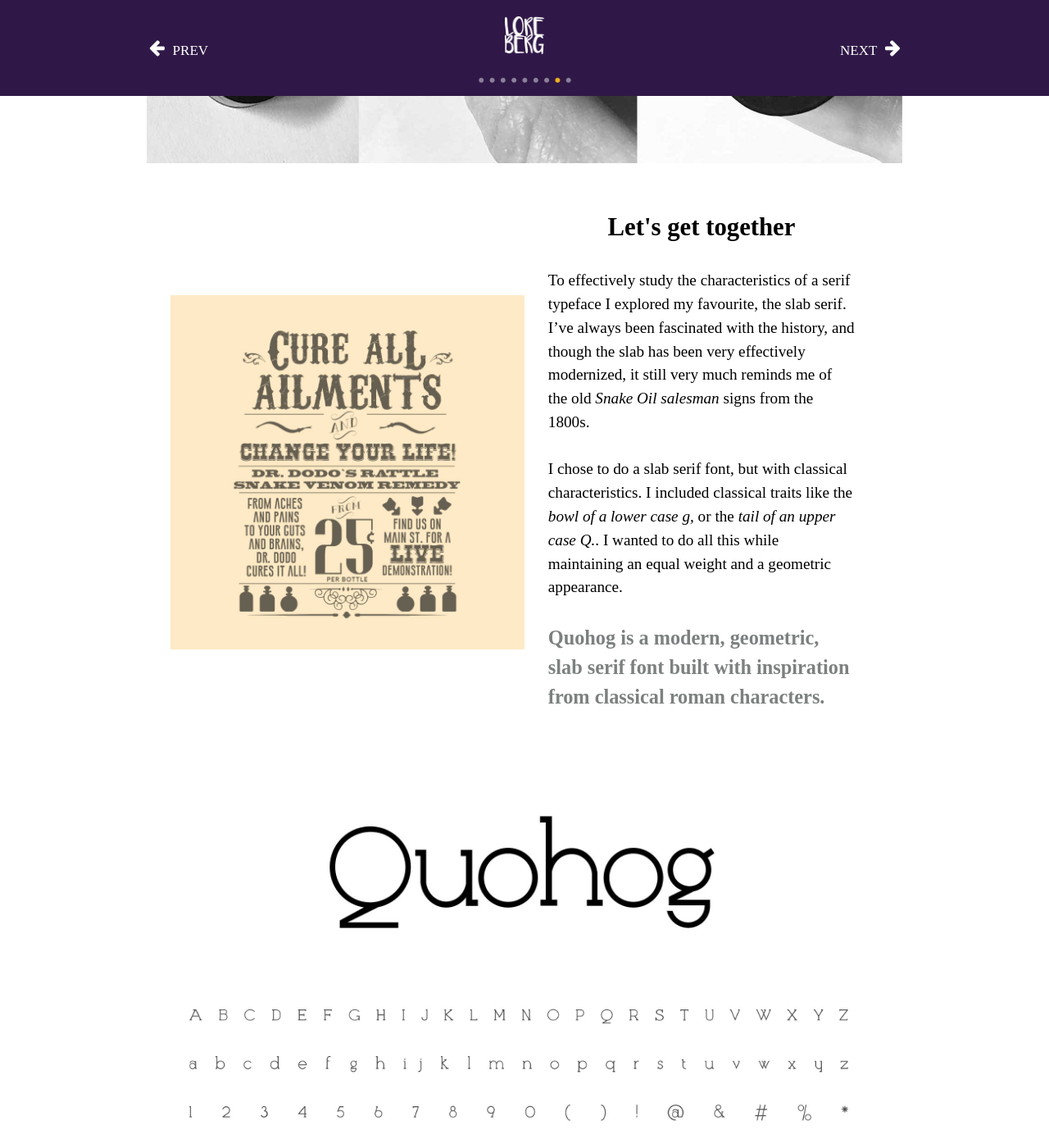
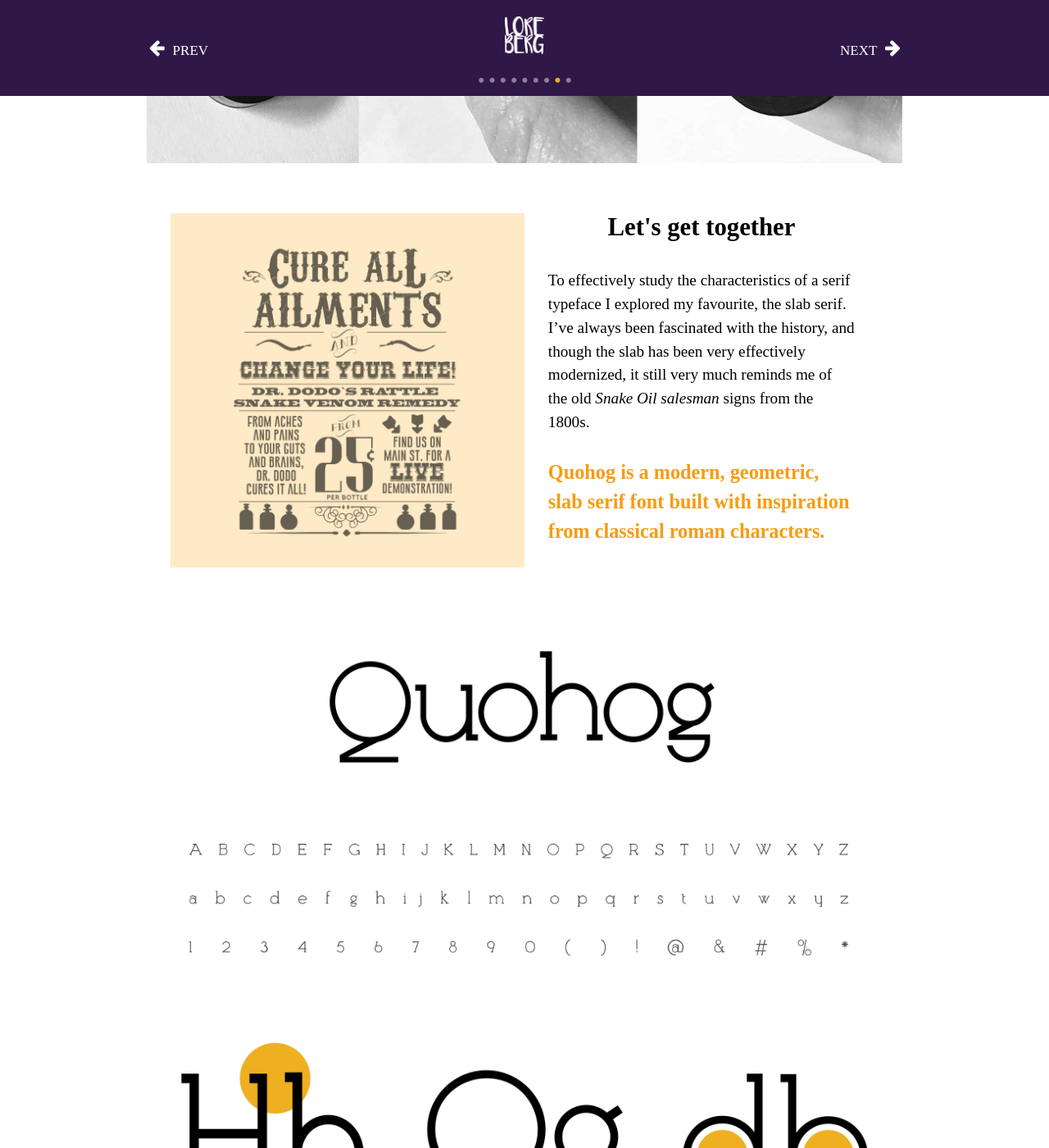
Before and after one commit to laurenberg/graphicsoflore.ca, a Jekyll site: the page built from quohog.html, in a window 1280 px wide and 1400 px high, scrolled down 881 px. Shown: the whole window at 82% size. Built offline with Jekyll 4.4.1, drawn with Linux system fonts in a browser that asks for light colours; some web fonts are replaced.

Commit message:
colour changes, heirarchy check

```diff
--- a/css/main.css
+++ b/css/main.css
@@ -124,7 +124,7 @@ img {
 }
 
 .em {
-  color: #7C8080;
+  color: #f79b14;
   max-width: 30em;
 }
 
@@ -495,6 +495,10 @@ h2 {
     display: block;
   }
 
+  .btn {
+    background-color: #2F1847;
+  }
+
   .pad-first {
     margin-top: 90px;
   }
--- a/impact.html
+++ b/impact.html
@@ -65,7 +65,7 @@ layout: studies
       </div>
       <div class="unit l-2-3 m-2-3 s-1">
         <p>This project was produced in collaboration with Creatrix Design Group.</p>
-        <p class="em"><strong>To view the full website in a new tab, click the button below.</strong></p>
+        <p class="em giga"><strong>To view the full website in a new tab, click the button below.</strong></p>
         <a class="center btn btn-marg" href="http://www.excellenceforchildandyouth.ca/ar20162017/" target="_blank">Visit Full Website</a>
       </div>
     </div>
--- a/mayofest.html
+++ b/mayofest.html
@@ -112,7 +112,7 @@ layout: studies
       </div>
       <div class="unit l-2-3 m-2-3 s-1">
         <p>I was overwhelmed and delighted to be the winner of this contest. Mayofest started implementing their new brand right away, you can now find it on their website and all social platforms. Stay tuned for the new merch coming summer 2018!</p>
-        <p class="em"><strong>To view the full branding presentation in a new tab, click the button below for a short PDF presentation.</strong></p>
+        <p class="em giga"><strong>To view the full branding presentation in a new tab, click the button below for a short PDF presentation.</strong></p>
         <a class="center btn btn-marg" href="https://www.scribd.com/document/366108830/Mayofest-Brand-Proposal" target="_blank">Full Brand Presentation</a>
       </div>
     </div>
--- a/quohog.html
+++ b/quohog.html
@@ -34,7 +34,6 @@ layout: studies
       <div class="unit l-1-2 m-1-2 s-1 island">
         <h2 class="iskra center pad-b">Let's get together</h2>
         <p>To effectively study the characteristics of a serif typeface I explored my favourite, the slab serif. I’ve always been fascinated with the history, and though the slab has been very effectively modernized, it still very much reminds me of the old <em>Snake Oil salesman</em> signs from the 1800s.</p>
-        <p>I chose to do a slab serif font, but with classical characteristics. I included classical traits like the <em>bowl of a lower case g,</em> or the <em>tail of an upper case Q.</em>. I wanted to do all this while maintaining an equal weight and a geometric appearance.</p>
         <p class="em giga"><strong>Quohog is a modern, geometric, slab serif font built with inspiration from classical roman characters.</strong></p>
       </div>
     </div>
```
